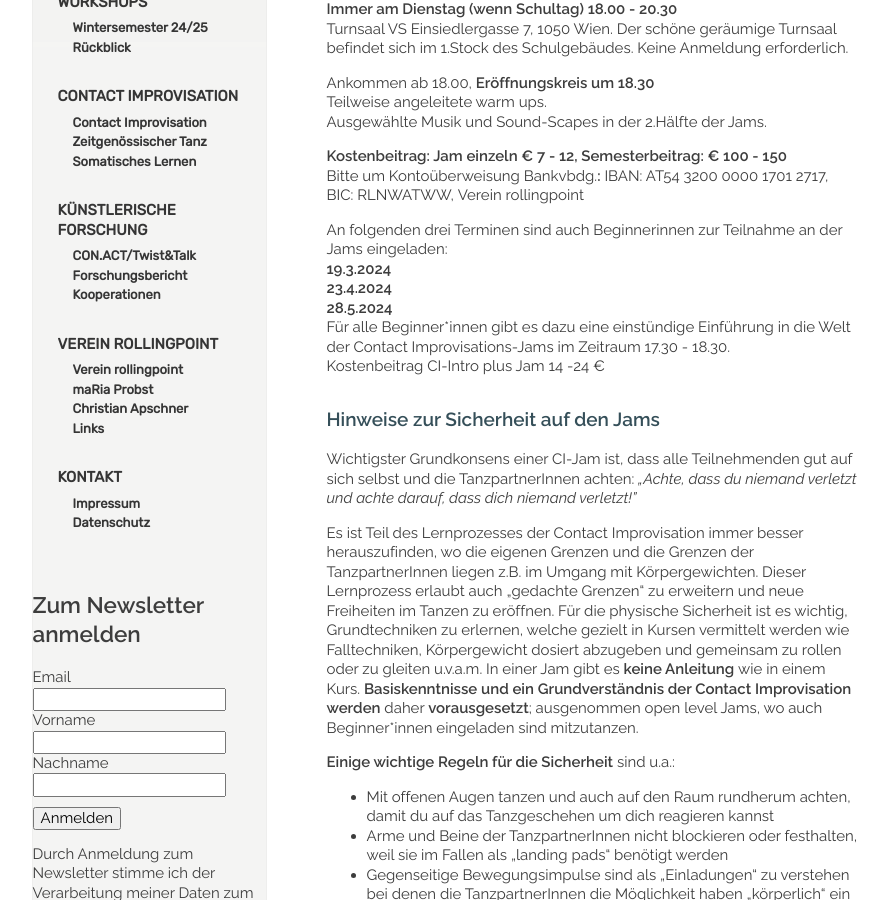
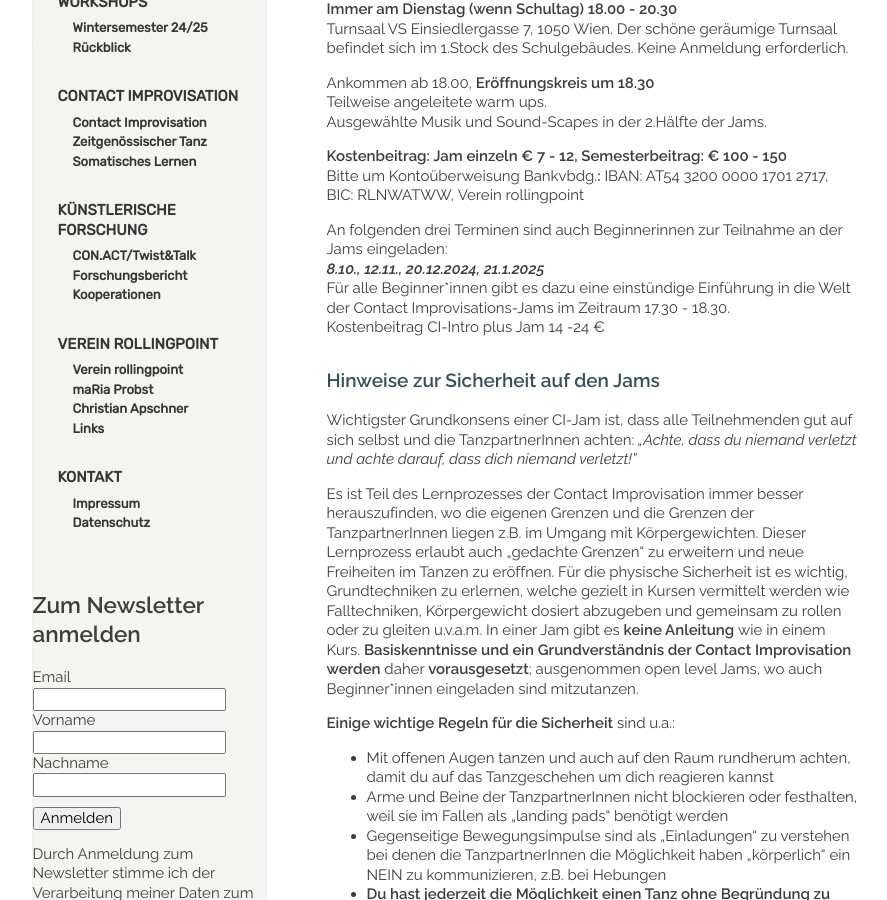
Before and after one commit to manulari/rollingpointat, a Jekyll site: the page built from _pages_de/jams.md, in a window 1280 px wide and 900 px high, scrolled down 420 px. Shown: the whole window, without its empty margins (152-1039 px from the left). Built offline with Jekyll 4.4.1, drawn with Linux system fonts in a browser that asks for light colours; comment, search, counter and statistics services are not loaded.

Commit message:
Update page (de) “jams”

```diff
--- a/_pages_de/jams.md
+++ b/_pages_de/jams.md
@@ -9,8 +9,6 @@ Die rollingpoint-Jams sind Orte für fokussiertes und freudvolles Contact Impro
 
 **Achtung: Keine Jam am 18.6. (Schulveranstaltung)**\
 **Letzte Jam vor der Sommerpause am 25.6.2024**
-
-
 
 ## rollingpoint-Jam am Dienstag
 
@@ -25,9 +23,7 @@ Ausgewählte Musik und Sound-Scapes in der 2.Hälfte der Jams.
 Bitte um Kontoüberweisung Bankvbdg.**:** IBAN: AT54 3200 0000 1701 2717, BIC: RLNWATWW, Verein rollingpoint
 
 An folgenden drei Terminen sind auch Beginnerinnen zur Teilnahme an der Jams eingeladen:\
-**19.3.2024**\
-**23.4.2024**\
-**28.5.2024**\
+***8.10., 12.11., 20.12.2024, 21.1.2025***\
 Für alle Beginner*innen gibt es dazu eine einstündige Einführung in die Welt der Contact Improvisations-Jams im Zeitraum 17.30 - 18.30. \
 Kostenbeitrag CI-Intro plus Jam 14 -24 €
 
```
